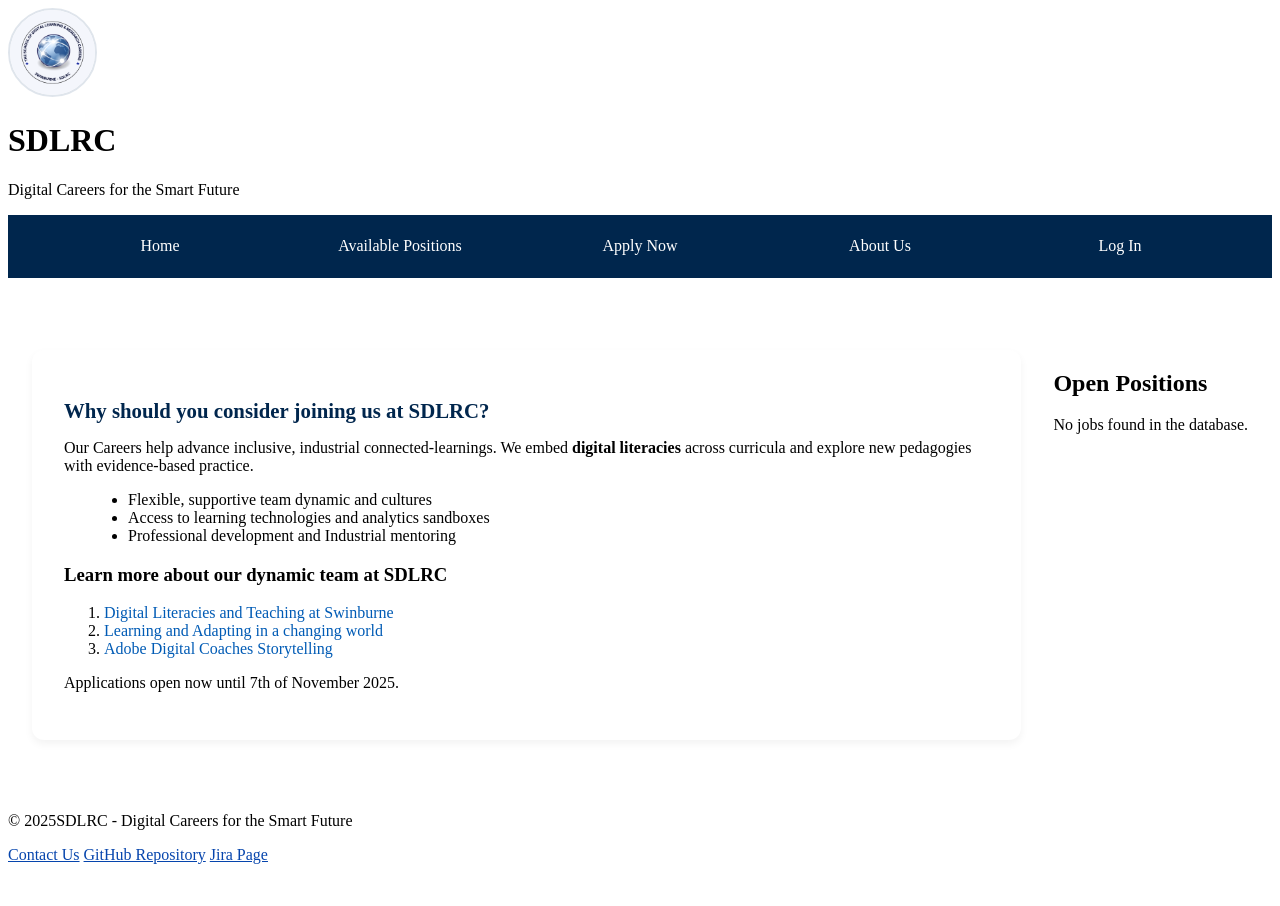
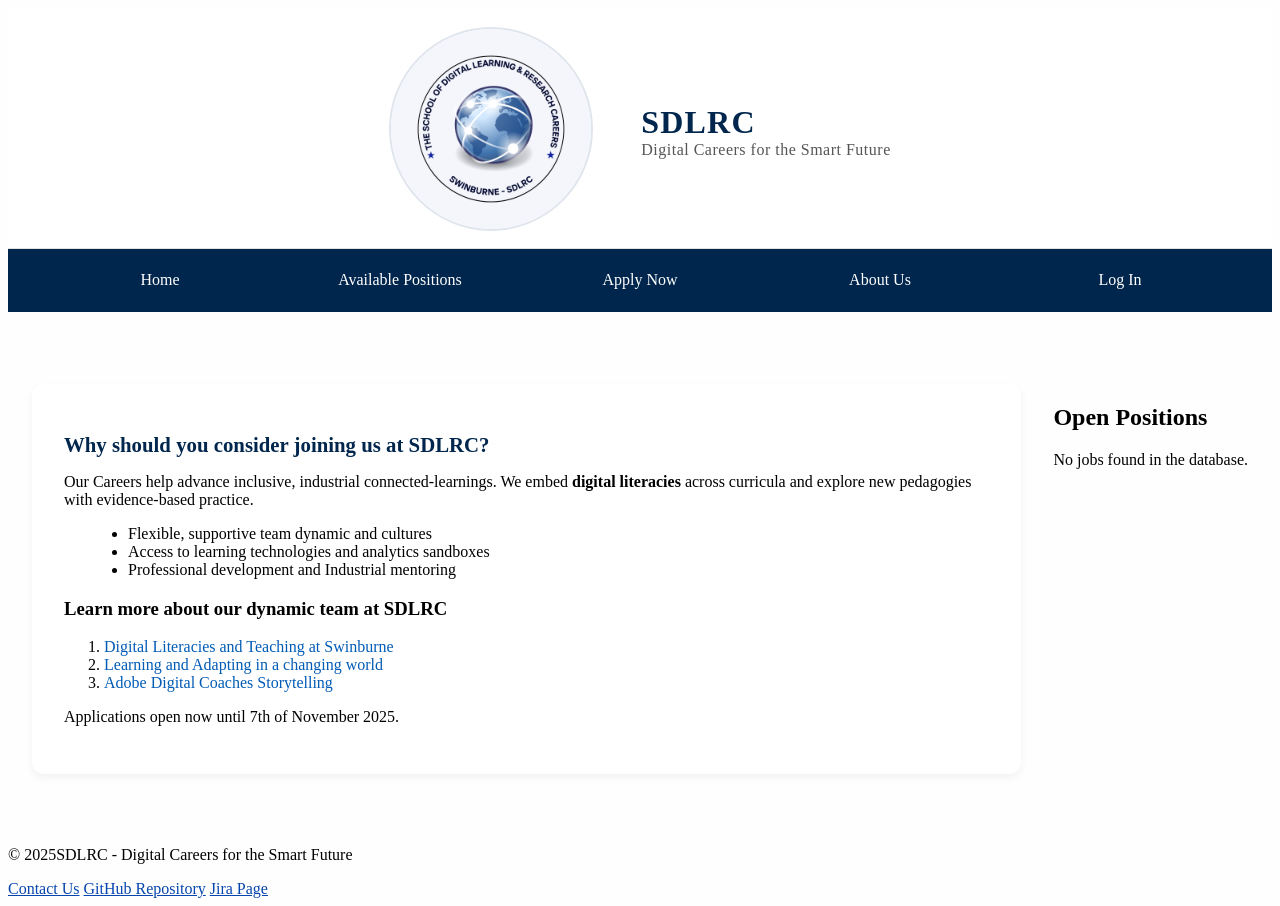
Before and after one commit to amywamy/COS10026_Group3_Part2, a PHP site: page /project2/jobs.php in a window 1280 px wide. Before the commit the page ends 864 px from the top, so only its background shows below. Run offline with PHP 8.4, Linux system fonts and the light colour scheme; data that the repository does not hold is empty.

Commit message:
updates on header, navigation bar and jobs page

```diff
--- a/project2/header.inc
+++ b/project2/header.inc
@@ -8,11 +8,16 @@
     <link rel="stylesheet" href="../styles/style.css">
 </head>
 <body>
-    <header class="header">
-        <div class="logo-title">
-            <img src="../images/website_logo.png" alt="SDLRC Logo" class="logo-icon">
-            <h1>SDLRC</h1>
-            <p>Digital Careers for the Smart Future</p>
-        </div>
-        <?php include 'nav.inc'; ?>
-    </header>
+    <header class="site-header" role="banner">
+  <div class="header-logo-row">
+    <!-- Left: Logo -->
+    <div class="logo-wrapper">
+      <img src="../images/website_logo.png" alt="SDLRC Logo" class="logo-icon">
+    </div>
+
+    <div class="header-text">
+      <h1>SDLRC</h1>
+      <p>Digital Careers for the Smart Future</p>
+    </div>
+       </header>
+<?php include 'nav.inc'; ?>
--- a/project2/jobs.php
+++ b/project2/jobs.php
@@ -10,6 +10,10 @@ if (!$conn) {
 ?>
 
 <main id="jobs" class="jobs">
+    <style>
+    body { background-color: #fefefe; }
+    </style>
+
     <a href="#jobs" class="visually-hidden">Skip to main content of this page</a>
     <aside aria-labelledby="join-us">
         <h2 id="join-us">Why should you consider joining us at SDLRC?</h2>
--- a/styles/style.css
+++ b/styles/style.css
@@ -11,24 +11,29 @@
 
 .site-header {
   background-color: #fff;
-  padding: 1.5rem 0 0.5rem;
+  padding: 1.2rem 3rem 0.8rem;
   border-bottom: 1px solid #e0e0e0;
-  text-align: center;
 }
 
-/* --- Logo + Text Row --- */
+
 .header-logo-row {
   display: flex;
   align-items: center;
   justify-content: center;
-  gap: 1.2rem;
+  max-width: 1000px;
+  margin: 0 auto;
+  gap: 3rem;
+}
+
+.logo-wrapper {
+    flex-shrink: 0;
 }
 
 .logo-icon {
-  width: 85px;
-  height: 85px;
+  width: 200px;
+  height: 200px;
+  object-fit: contain;
   border-radius: 50%;
-  object-fit: cover;
   border: 2px solid #00336620;
   transition: transform 0.3s ease;
 }
@@ -42,6 +47,7 @@
   flex-direction: column;
   align-items: flex-start;
   justify-content: center;
+  text-align: left;
 }
 
 .header-text h1 {
@@ -49,6 +55,7 @@
   font-weight: 700;
   color: #00264d;
   margin: 0;
+  letter-spacing: 1.2px;
 }
 
 .header-text p {
@@ -116,15 +123,6 @@
 }
 
 /* Job section layout */
-.jobs {
-  display: flex;
-  flex-wrap: wrap;
-  gap: 2rem;
-  justify-content: center;
-  max-width: 1300px;
-  margin: 3rem auto;
-  padding: 1.5rem;
-}
 .visually-hidden {
   position: absolute !important;
   width: 1px;
@@ -136,6 +134,16 @@
   clip-path: inset(50%);
   border: 0;
   white-space: nowrap;
+}
+
+.jobs {
+  display: flex;
+  flex-wrap: wrap;
+  gap: 2rem;
+  justify-content: center;
+  max-width: 1300px;
+  margin: 3rem auto;
+  padding: 1.5rem;
 }
 
 /* Sidebar (Why Join Us) */
```
